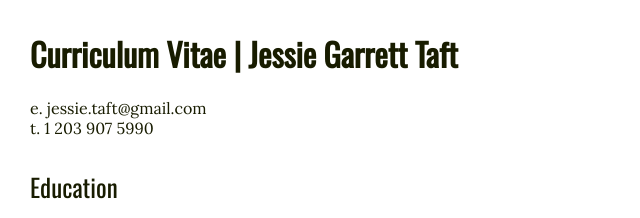
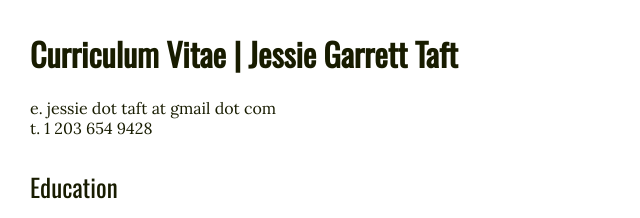
Before and after one commit to jgtaft/jgtaft.github.io, a plain HTML site: page cv.html in a window 1280 px wide. Shown: the top 218 px of the page, 0-640 px from the left. Drawn offline with nearby package versions, Linux system fonts and the light colour scheme.

Commit message:
tiny edits

```diff
--- a/cv.html
+++ b/cv.html
@@ -9,8 +9,8 @@
 <body>
   <h1>Curriculum Vitae | Jessie Garrett Taft</h1>
   <div class="contact">
-    e. jessie.taft@gmail.com<br/>
-    t. 1 203 907 5990
+    e. jessie dot taft at gmail dot com<br/>
+    t. 1 203 654 9428
   </div>
 
   <div class="section">Education</div>
```
